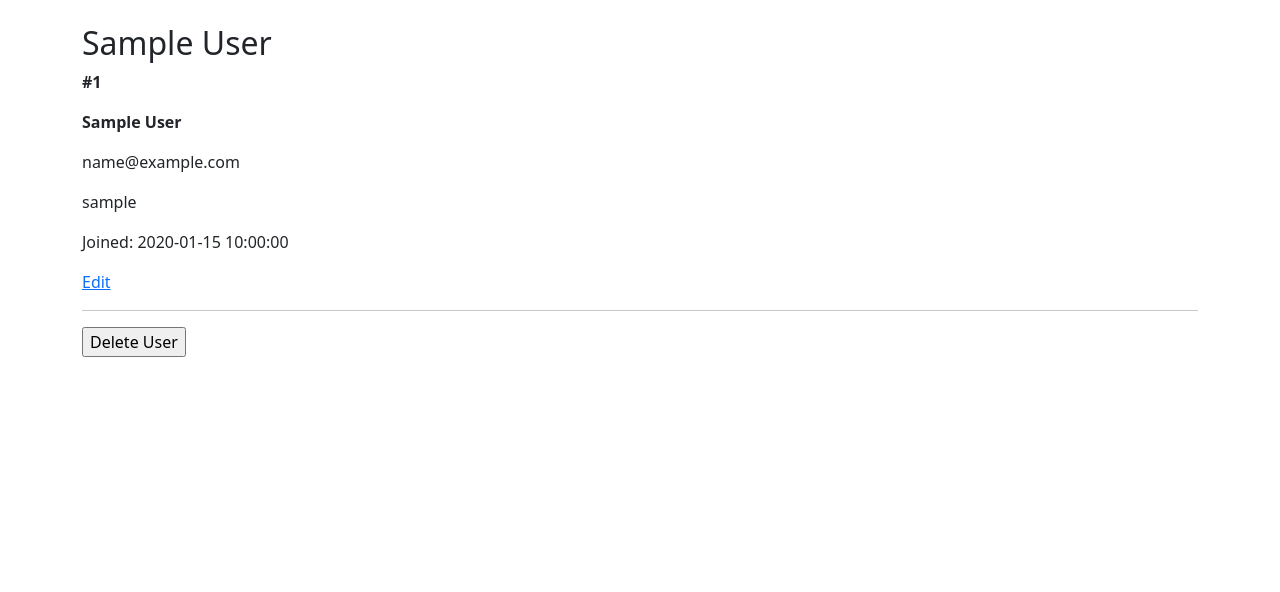
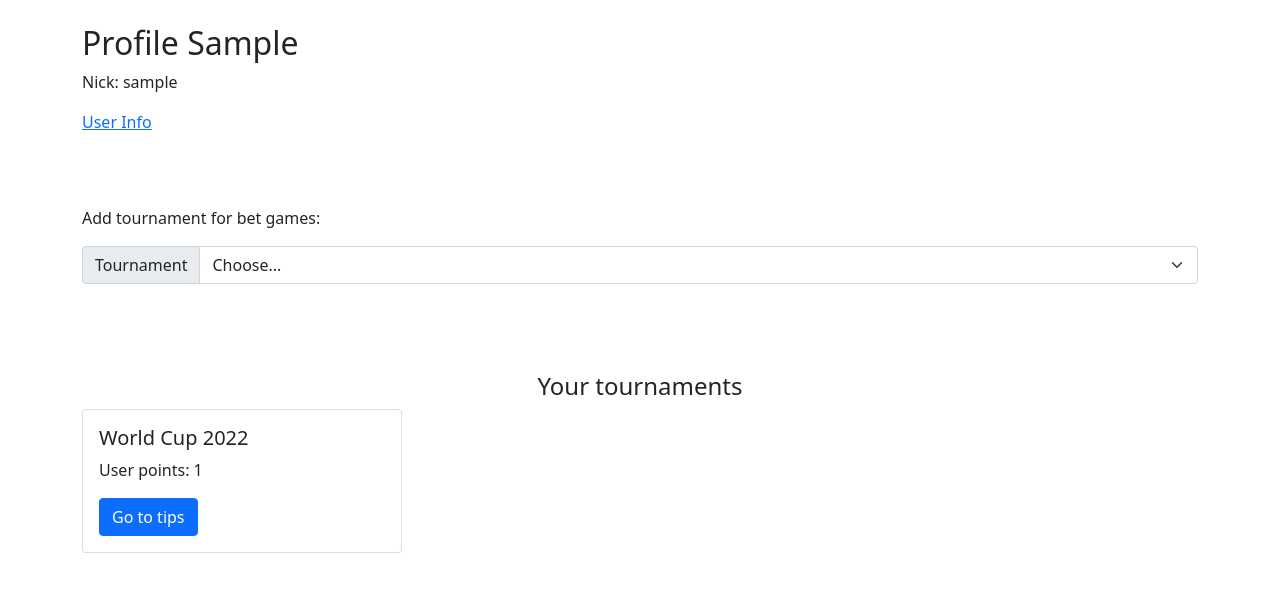
Before and after one commit to mateuszgua/game_typer, a Flask app: page /user/1 in a window 1280 px wide. Shown: the part 56-648 px from the top of the page. Run offline with Flask 2, Linux system fonts and the light colour scheme; tables that the repository leaves empty hold one stand-in row (values such as "Sample post"); parts of the project's set-up code (start-up, migrations or seed data) failed here and were passed over; some libraries are stand-ins or nearby versions.

Commit message:
Feat: init commit

```diff
--- a/game_app/templates/accounts/user.html
+++ b/game_app/templates/accounts/user.html
@@ -2,23 +2,42 @@
 
 {% block content %}
 <span class="title">
-    <h2>{% block title %} {{ user.firstname }} {{ user.lastname }}{% endblock %}</h2>
+    <h2>{% block title %}Profile {{ user.firstname }} {% endblock %}</h2>
 </span>
+
 <div class="content">
     <div class="user">
-        <p><b>#{{ user.id }}</b></p>
-        <b>
-            <p class="name">{{ user.firstname }} {{ user.lastname }}</p>
-        </b>
-        <p>{{ user.email }}</p>
-        <p>{{ user.nick }}</p>
-        <p>{{ user.password }}</p>
-        <p>Joined: {{ user.created_at }}</p>
-        <a href="{{ url_for('edit', user_id=user.id) }}">Edit</a>
-        <hr>
-        <form method="POST" action="{{ url_for('delete', user_id=user.id) }}">
-            <input type="submit" value="Delete User" onclick="return confirm('Are you want to delte this entry?')">
-        </form>
+        <p>Nick: {{ user.nick }}</p>
     </div>
 </div>
+<a href="{{ url_for('edit', user_id=user.id) }}">User Info</a>
+
+<br><br><br><br>
+
+<p>Add tournament for bet games:</p>
+<div class="input-group mb-3">
+    <label class="input-group-text" for="inputGroupSelect01">Tournament</label>
+    <select class="form-select" id="inputGroupSelect01">
+        <option selected>Choose...</option>
+        <option value="1">World Cup 2022</option>
+        <option value="2">Two</option>
+        <option value="3">Three</option>
+    </select>
+</div>
+
+<br><br><br>
+<h4 class="title text-center">Your tournaments</h4>
+<div class="card" style="width: 20rem;">
+    {% for image in image_list %}
+    {% if image == "world_cup_2022.jpg" %}
+    <img src="{{ url_for('static', filename=image)}}" class="card-img-top" alt="Logo" height="60px" width="100px">
+    {% endif %}
+    {% endfor %}
+    <div class="card-body">
+        <h5 class="card-title">World Cup 2022</h5>
+        <p class="card-text">User points: 1</p>
+        <a href="{{ url_for('tips') }}" class="btn btn-primary">Go to tips</a>
+    </div>
+</div>
+
 {% endblock %}
--- a/game_app/views.py
+++ b/game_app/views.py
@@ -122,6 +122,8 @@ def list_next_games():
 # @login_required
 def user(user_id):
     user = User.query.filter_by(id=user_id).first()
+    IMG_LIST = os.listdir('game_app/static/files')
+    IMG_LIST = ['files/' + i for i in IMG_LIST]
 
     user_id = current_user.get_id()
     print("___________________")
@@ -130,7 +132,7 @@ def user(user_id):
     print("___________________")
     print(user_auth)
 
-    return render_template('accounts/user.html', user=user)
+    return render_template('accounts/user.html', user=user, image_list=IMG_LIST)
 
 
 @app.route('/register', methods=('GET', 'POST'))
@@ -241,7 +243,7 @@ def allowed_file(filename):
 
 
 @app.route('/admin/upload_file', methods=['GET', 'POST'])
-@login_required
+# @login_required
 def upload_file():
     if request.method == 'POST':
         if 'file' not in request.files:
@@ -264,7 +266,7 @@ def upload_file():
 
 
 @app.route('/admin/select_file', methods=['GET', 'POST'])
-@login_required
+# @login_required
 def select_file():
     files = UploadFile.query.all()
     if request.method == 'POST':
```
Also changed, not shown: game_app/templates/accounts/userinfo.html (added, +32 -0 lines), game_app/templates/index.html (+7 -0 lines), game_app/static/files/world_cup_2022.jpg (added).
